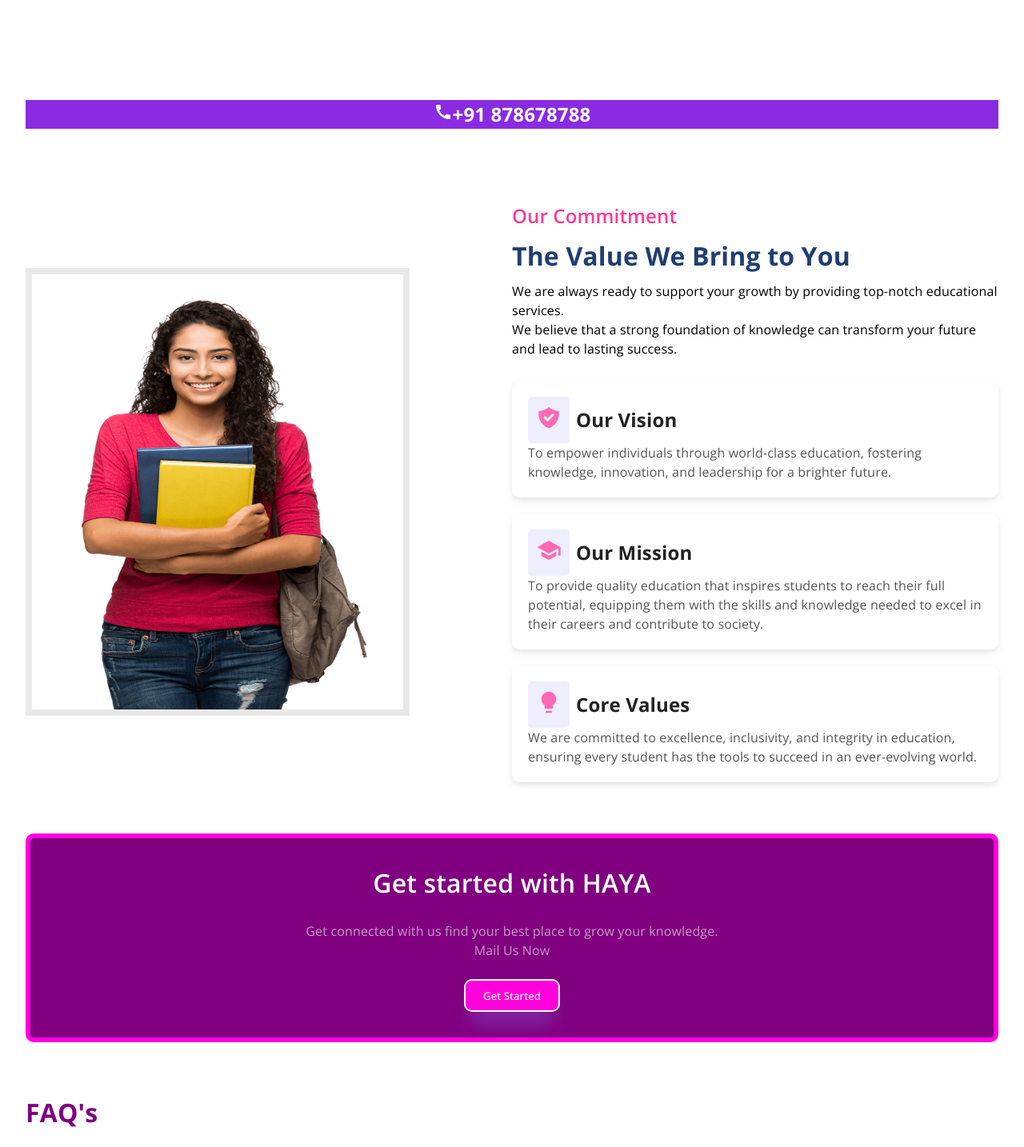
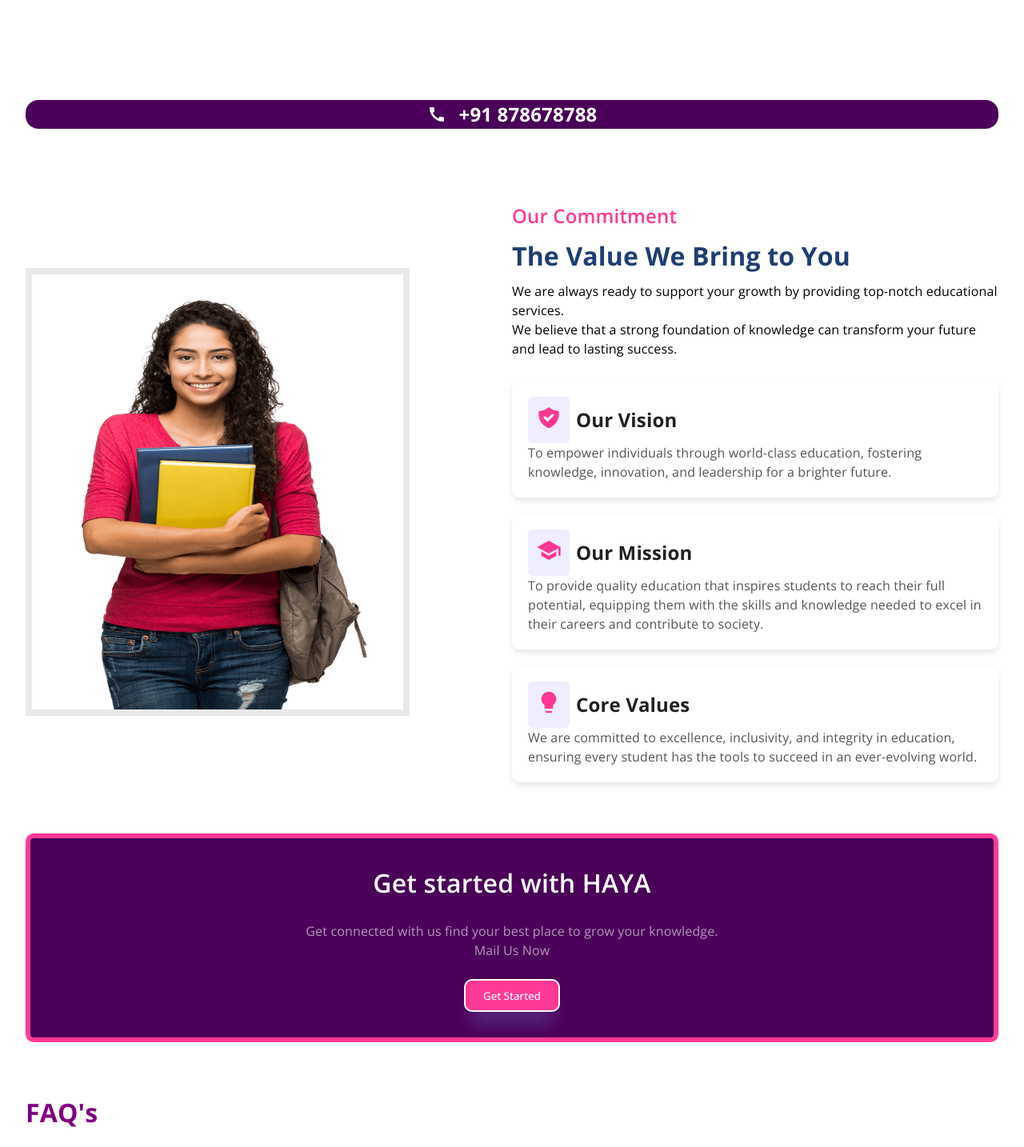
Before and after one commit to sagul-09/HAYA-Institute, a React (Vite) app: page / in a window 1280 px wide. Shown: the part 580-2014 px from the top of the page at 80% size. Built offline with nearby package versions, Linux system fonts and the light colour scheme.

Commit message:
adding colors

```diff
--- a/src/components/Footer/Footer.jsx
+++ b/src/components/Footer/Footer.jsx
@@ -4,7 +4,7 @@
 
 const Footer = () => {
   return (
-    <Box sx={{ bgcolor: "purple", color: "white", py: 6 }}>
+    <Box sx={{ bgcolor: "rgb(74, 0, 88)", color: "white", py: 6 }}>
       <Container maxWidth="lg">
         <Grid container spacing={4}>
           <Grid item xs={12} sm={6} md={3}>
@@ -22,7 +22,7 @@
             <Link href="/" color="inherit" underline="none" display="block">
               - Home
             </Link>
-            <Link href="/course" color="inherit" underline="none" display="block">
+            <Link href="/courses" color="inherit" underline="none" display="block">
               - Courses
             </Link>
             <Link href="/about" color="inherit" underline="none" display="block">
--- a/src/components/GetStarted/GetStarted.css
+++ b/src/components/GetStarted/GetStarted.css
@@ -1,9 +1,9 @@
 .inner-container{
     gap: 1.5rem;
-    background: purple;
+    background: rgb(74, 0, 88);
     padding: 2rem;
     border-radius: 10px;
-    border: 6px solid rgb(255, 0, 221);
+    border: 6px solid #ff3995;
     text-align: center;
 }
 
@@ -15,7 +15,7 @@
     color: rgba(255, 255, 255, 0.587);
 }
 .inner-container .button {
-    background: rgb(255, 0, 221);
+    background: #ff3995;
     border: 2px solid white;
     box-shadow: var(--shadow);
     border-radius: 10px;
--- a/src/components/Hero/Hero.css
+++ b/src/components/Hero/Hero.css
@@ -87,9 +87,12 @@
 
 .phone-banner{
   width: 100%;
-  background-color: blueviolet;
+  background-color: rgb(74, 0, 88);
   display: flex;
   justify-content: center;
+  align-items: center;
+  border-radius: 1rem;
+  gap: 1rem;
 }
 
 /* mobile screens */
--- a/src/components/Hero/Hero.jsx
+++ b/src/components/Hero/Hero.jsx
@@ -73,7 +73,7 @@
           </motion.div>
         </div>
         <div className="phone-banner">
-          <h2><CallIcon/>+91 878678788</h2>
+        <CallIcon/><h2>+91 878678788</h2>
         </div>
       </div>
     </section>
--- a/src/components/Value/Value.css
+++ b/src/components/Value/Value.css
@@ -43,8 +43,8 @@
 }
 
 .icon-style {
-  color: #FF69B4; /* Pink color */
-  font-size: 2rem; /* Adjust size as needed */
+  color: #ff3995;
+  font-size: 2rem;
 }
 
 .icon-heading {
```
